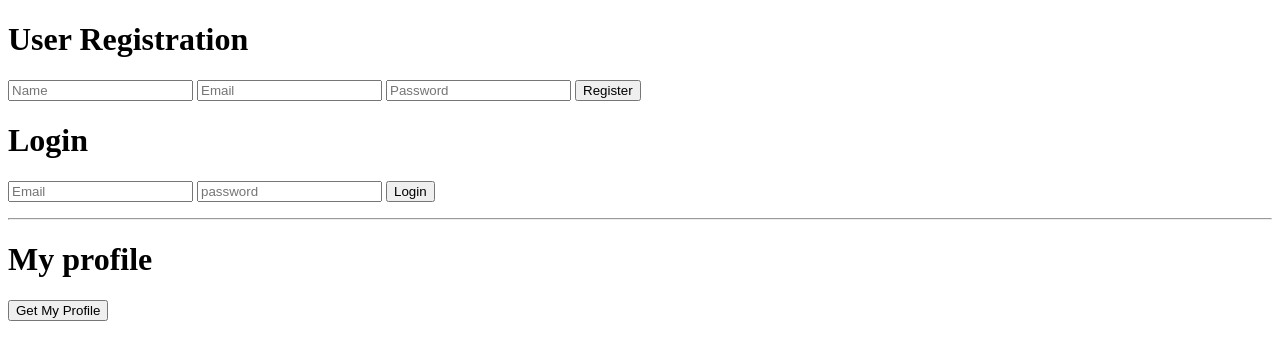
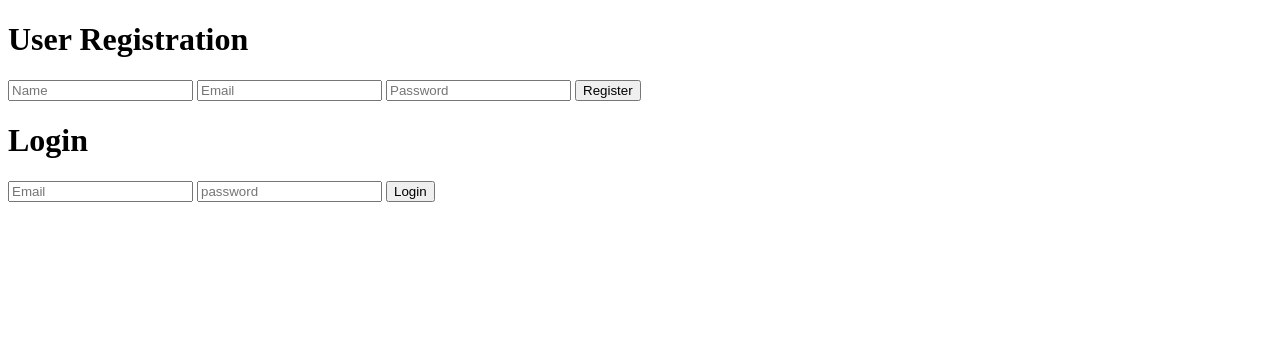
Before and after one commit to bhardwaj-004/E-Commerce, a website: page frontend/index.html in a window 1280 px wide. Drawn offline with Linux system fonts and the light colour scheme.

Commit message:
fixed some errors

```diff
--- a/frontend/index.html
+++ b/frontend/index.html
@@ -17,9 +17,5 @@
 <input id="loginPassword" type="password" placeholder="password">
 <button onclick="login()">Login</button>
 <p id="loginMessage"></p>
-<hr>
-<h1>My profile</h1>
-<button onclick="getprofile()">Get My Profile</button>
-<p id = "profileMessage"></p>
 </body>
 </html>
--- a/frontend/script.js
+++ b/frontend/script.js
@@ -2,12 +2,10 @@ async function register() {
     const name = document.getElementById("name").value;
     const email = document.getElementById("email").value;
     const password = document.getElementById("password").value;
-    const response = await fetch(
-        "http://localhost:3000/auth/register",
+    const response = await fetch("http://localhost:3000/auth/register",
         {
             method: "POST",
-            headers: {
-                "Content-Type": "application/json"
+            headers: {"Content-Type": "application/json"
             },
             body: JSON.stringify({
                 name,
@@ -39,11 +37,3 @@ async function login() {
         console.log("JWT:",data.token);
     }
 }
-async function getprofile(){
-    const token = localStorage.getItem("token");
-    const response = await fetch("http://localhost:3000/auth/me",{
-        headers:{"Authorization":"Bearer" + token}
-    });
-    const data = await response.json();
-    document.getElementById("profileMessage").innerText = JSON.stringify(data);
-}
```
